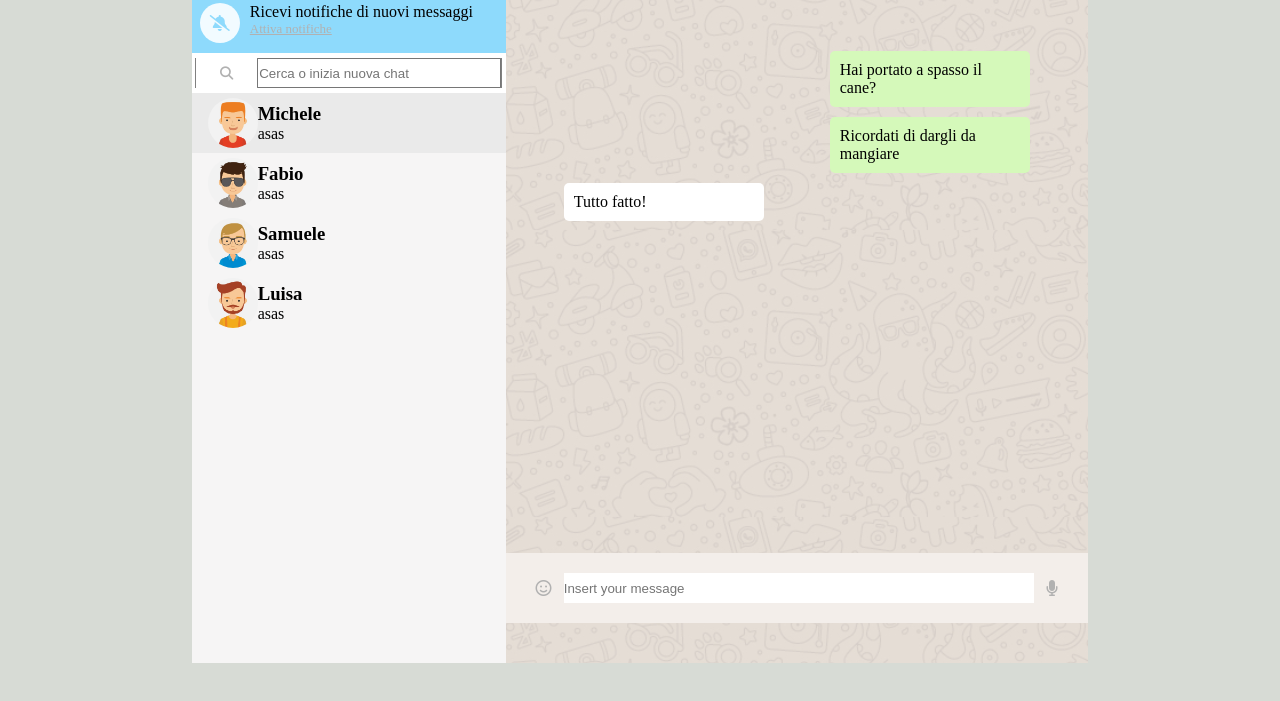
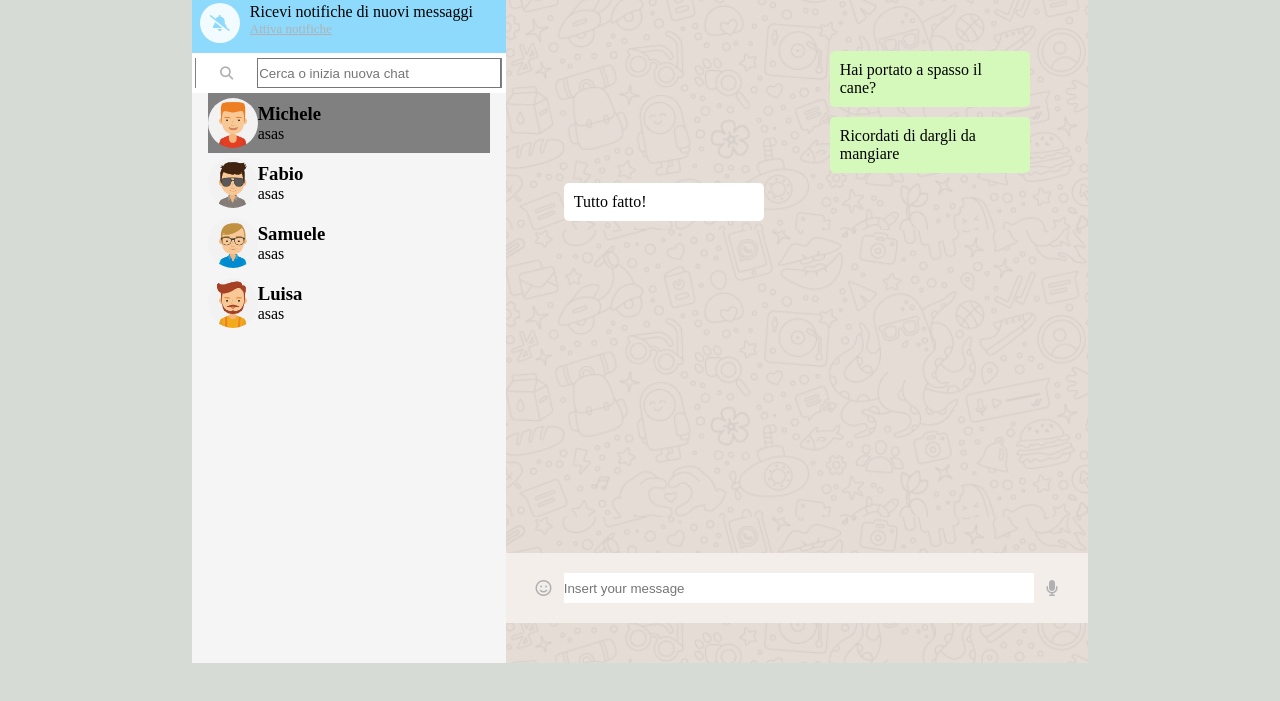
Before and after one commit to Antonio9026/Vue-Boolzapp, a plain HTML site: page index.html in a window 1280 px wide. Shown: the part 97-798 px from the top of the page. Drawn offline with nearby package versions, Linux system fonts and the light colour scheme.

Commit message:
al click del contatto cambio colore di bg avatar

```diff
--- a/css/style.css
+++ b/css/style.css
@@ -157,12 +157,11 @@ i {
 }
 
 .contact_container {
-
     height: 60px;
-    background-color: #eaeaea;
-
 }
-
+.active{
+    background-color: grey;
+}
 .img-contact-info {
     width: 90%;
     height: 100%;
--- a/index.html
+++ b/index.html
@@ -65,7 +65,8 @@
                 </div>
 
                 <div class="contact_container">
-                    <div class="img-contact-info"v-for="(contacsItem,i) in contatti" @click="onAvatarClick(i)">
+                    <div class="img-contact-info" v-for="(contacsItem,i) in contatti" @click="onAvatarClick(i)"
+                    v-bind:class=" activeAvatar === i ? 'active':''">
                         <div class="image-contact">
                             <img class="io_contact" v-bind:src="contacsItem.avatar" alt="">
                         </div>
@@ -100,9 +101,10 @@
                 <main>
                     <!-- messages chat  -->
                     <div class="messages_wrapper">
-                        <div class="messages" v-for="(contactItem, i) in contatti[activeAvatar].messages"
-                       >
-                            <div  v-bind:class="{'sent-message': contactItem.status ==='sent', 'recived-message': contactItem.status ==='received'}">{{ contactItem.message }}</div>
+                        <div class="messages" v-for="(contactItem, i) in contatti[activeAvatar].messages">
+                            <div
+                                v-bind:class="{'sent-message': contactItem.status ==='sent', 'recived-message': contactItem.status ==='received'}">
+                                {{ contactItem.message }}</div>
                         </div>
                     </div>
                 </main>
@@ -110,7 +112,7 @@
                 <div class="send-message-bar">
                     <i class="fa-regular fa-face-smile"></i>
                     <input type="text" placeholder="Insert your message">
-                    <i  class="fa-solid fa-microphone"></i>
+                    <i class="fa-solid fa-microphone"></i>
                 </div>
 
             </div>
--- a/vue/script.js
+++ b/vue/script.js
@@ -7,6 +7,7 @@ const app = Vue.createApp({
                 {
                     name: "Michele",
                     avatar: "img/avatar_1.jpg",
+                    click: false,
                     messages: [
                         {
                             date: "10/01/2020 15:30:55",
@@ -28,6 +29,7 @@ const app = Vue.createApp({
                 {
                     name: "Fabio",
                     avatar: "img/avatar_2.jpg",
+                    click: false,
                     messages: [
                         {
                             date: "20/03/2020 16:30:00",
@@ -49,6 +51,7 @@ const app = Vue.createApp({
                 {
                     name: "Samuele",
                     avatar: "img/avatar_3.jpg",
+                    click: false,
                     messages: [
                         {
                             date: "28/03/2020 10:10:40",
@@ -70,6 +73,7 @@ const app = Vue.createApp({
                 {
                     name: "Luisa",
                     avatar: "img/avatar_4.jpg",
+                    click: false,
                     messages: [
                         {
                             date: "10/01/2020 15:30:55",
```
